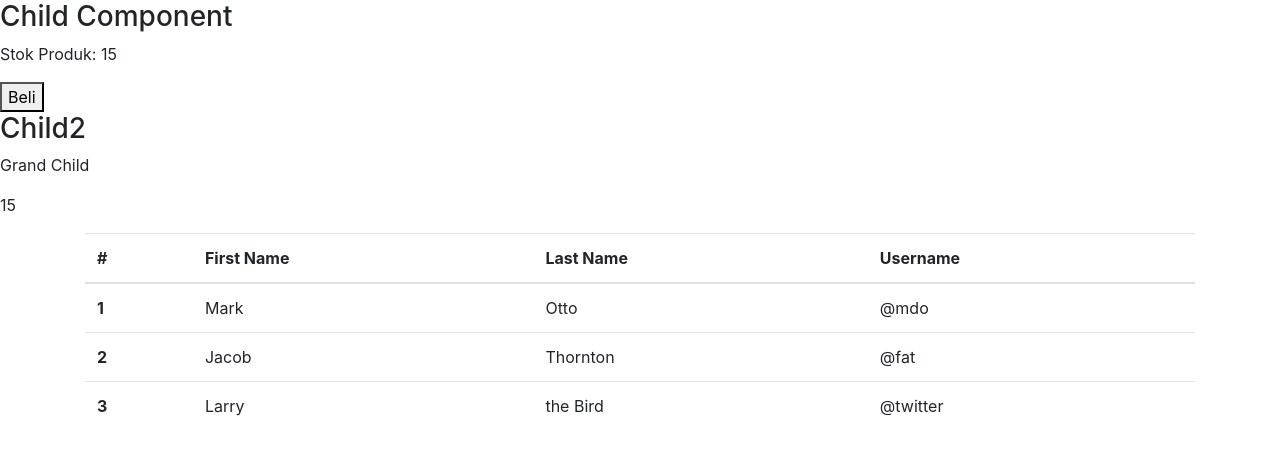
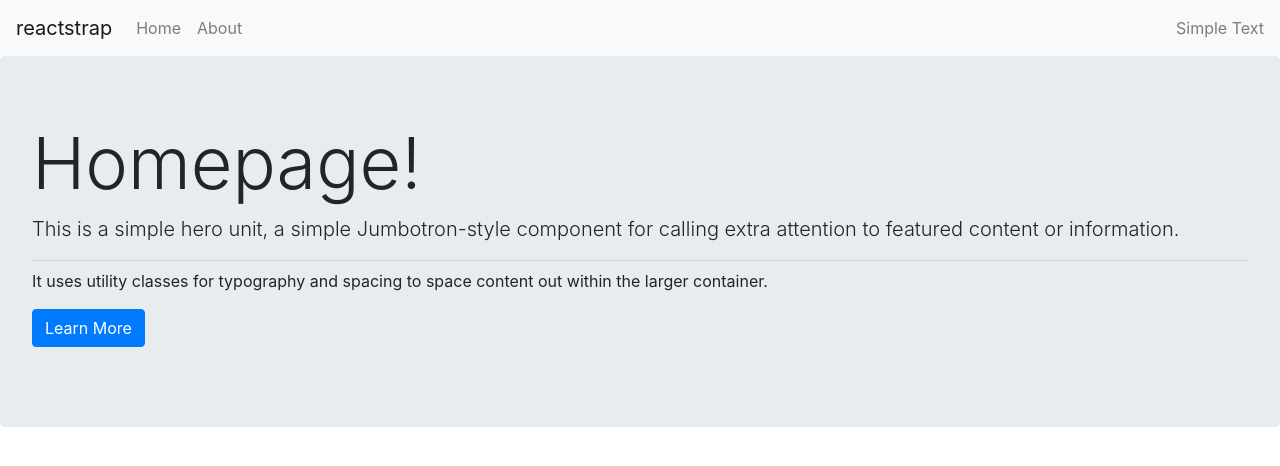
Before and after one commit to tansahprayoga/latihanreact, a React (Create React App) app in the folder aplikasireact/: page / in a window 1280 px wide. Shown: the top 466 px of the page. Built offline with nearby package versions, Linux system fonts and the light colour scheme.

Commit message:
Menggunakan React Router

```diff
--- a/aplikasireact/src/App.js
+++ b/aplikasireact/src/App.js
@@ -1,17 +1,27 @@
 import React from 'react';
-import Parent from './Component/Class/Parent';
-import BootstrapComp from './Component/Class/BootstrapComp';
+import { BrowserRouter, Route, Switch } from 'react-router-dom'
+import NavbarComp from './Component/Fungsional/NavbarComp';
+import HomePage from './Component/Fungsional/HomePage';
+import About from './Component/Fungsional/AboutComp';
 //import logo from './logo.svg';
 //import Home from './Component/Fungsional/Home';
 //import Beranda from './Component/Class/Beranda';
 
 //import './App.css';
 
-function App() {
+const App = () => {
   return (
     <div className="App">
-      <Parent />
-      <BootstrapComp/>
+
+      <BrowserRouter>
+      <NavbarComp />
+      <Switch>
+        <Route exact path="/" component={HomePage} />
+        <Route exact path="/about" component={About} />
+      </Switch>
+
+    </BrowserRouter>
+
 
     </div>
   );
--- /dev/null
+++ b/aplikasireact/src/Component/Fungsional/AboutComp.jsx
@@ -0,0 +1,21 @@
+import React from 'react'
+import { Jumbotron, Button } from 'reactstrap';
+
+function AboutComp() {
+    return (
+        <div>
+            <Jumbotron>
+                <h1 className="display-3">About Us!</h1>
+                <p className="lead">This is a simple hero unit, a simple Jumbotron-style component for calling extra attention to featured content or information.</p>
+                <hr className="my-2" />
+                <p>It uses utility classes for typography and spacing to space content out within the larger container.</p>
+                <p className="lead">
+                    <Button color="primary">Learn More</Button>
+                </p>
+            </Jumbotron>
+        </div>
+    )
+
+}
+
+export default AboutComp
--- /dev/null
+++ b/aplikasireact/src/Component/Fungsional/HomePage.jsx
@@ -0,0 +1,21 @@
+import React from 'react'
+import { Jumbotron, Button } from 'reactstrap';
+
+function HomePage() {
+    return (
+        <div>
+            <Jumbotron>
+                <h1 className="display-3">Homepage!</h1>
+                <p className="lead">This is a simple hero unit, a simple Jumbotron-style component for calling extra attention to featured content or information.</p>
+                <hr className="my-2" />
+                <p>It uses utility classes for typography and spacing to space content out within the larger container.</p>
+                <p className="lead">
+                    <Button color="primary">Learn More</Button>
+                </p>
+            </Jumbotron>
+        </div>
+
+    )
+}
+
+export default HomePage
--- /dev/null
+++ b/aplikasireact/src/Component/Fungsional/NavbarComp.jsx
@@ -0,0 +1,42 @@
+import React, { useState } from 'react';
+import {
+    Collapse,
+    Navbar,
+    NavbarToggler,
+    NavbarBrand,
+    Nav,
+    NavItem,
+    NavLink,
+    UncontrolledDropdown,
+    DropdownToggle,
+    DropdownMenu,
+    DropdownItem,
+    NavbarText
+} from 'reactstrap';
+
+const NavbarComp = (props) => {
+    const [isOpen, setIsOpen] = useState(false);
+    const toggle = () => setIsOpen(!isOpen);
+
+    return (
+        <div>
+            <Navbar color="light" light expand="md">
+                <NavbarBrand href="/">reactstrap</NavbarBrand>
+                <NavbarToggler onClick={toggle} />
+                <Collapse isOpen={isOpen} navbar>
+                    <Nav className="mr-auto" navbar>
+                        <NavItem>
+                            <NavLink href="/">Home</NavLink>
+                        </NavItem>
+                        <NavItem>
+                            <NavLink href="/about">About</NavLink>
+                        </NavItem>
+                    </Nav>
+                    <NavbarText>Simple Text</NavbarText>
+                </Collapse>
+            </Navbar>
+        </div>
+    )
+}
+
+export default NavbarComp
--- a/package.json
+++ b/package.json
@@ -24,6 +24,7 @@
     "bootstrap": "^4.5.0",
     "react": "^16.13.1",
     "react-dom": "^16.13.1",
+    "react-router-dom": "^5.2.0",
     "reactstrap": "^8.5.1"
   }
 }
```
Also changed, not shown: 1 other file (tests, documents, lock files or other folders).
